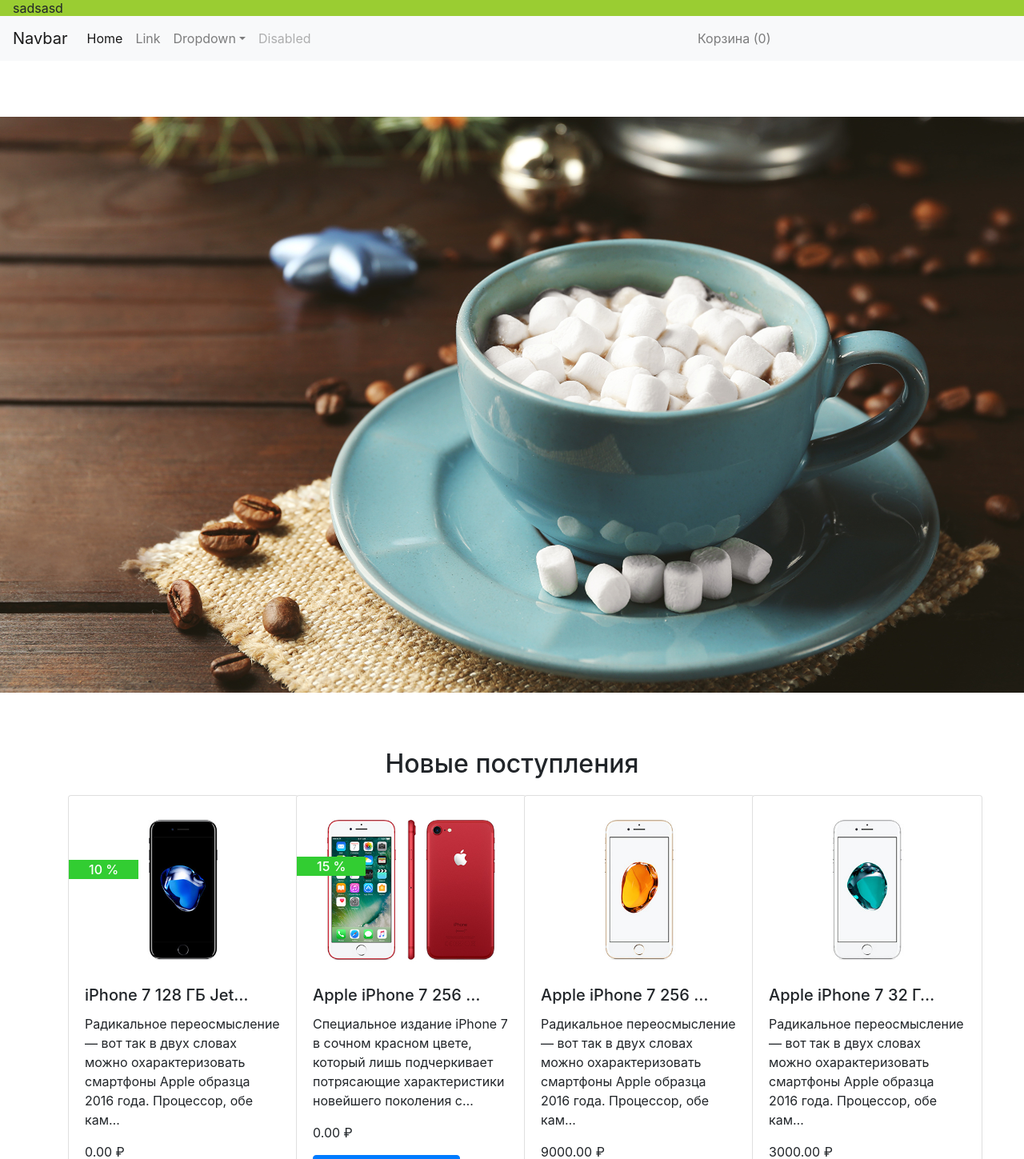
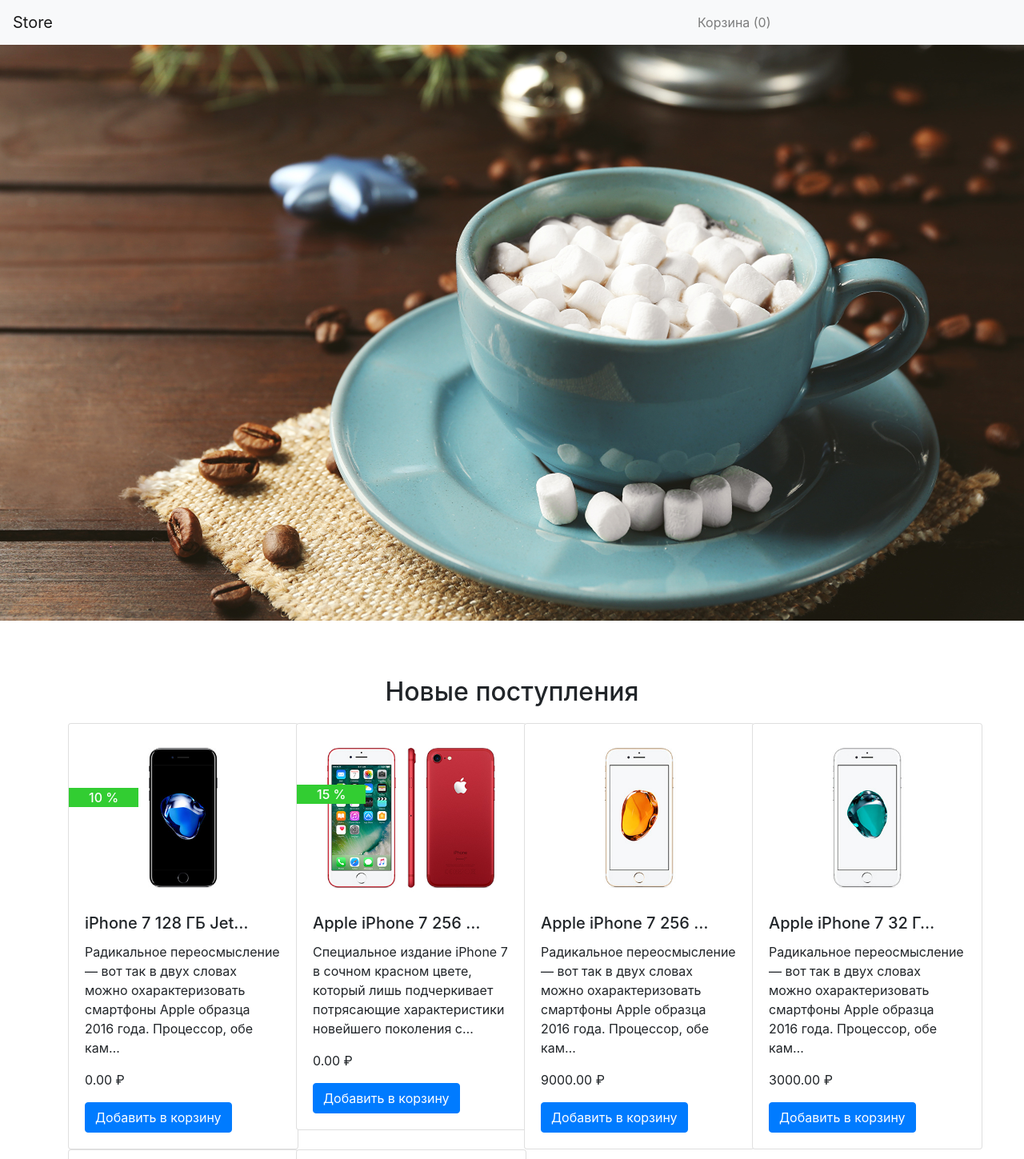
Before and after one commit to KarmOff/Django-store, a Django app: page / in a window 1280 px wide. Shown: the top 1449 px of the page at 80% size. Run offline with Django 3.2, Linux system fonts and the light colour scheme; data comes from the database, SQL or seed files in the repository; both versions use the stored data as it was after the commit; some libraries are stand-ins or nearby versions.

Commit message:
Last commit

```diff
--- a/orders/context_processors.py
+++ b/orders/context_processors.py
@@ -5,7 +5,7 @@ def getting_basket_info(request):
     if not session_key:
         request.session.cycle_key()
 
-    products_in_basket = ProductInBasket.objects.filter(session_key=session_key, is_active=True)
+    products_in_basket = ProductInBasket.objects.filter(session_key=session_key, is_active=True, order__isnull=True)
     product_total_count = products_in_basket.count()
 
     return locals()
--- a/orders/models.py
+++ b/orders/models.py
@@ -1,6 +1,7 @@
 from django.db import models
 from products.models import Product
 from django.db.models.signals import post_save
+from django.contrib.auth.models import User
 
 class Status(models.Model):
     name = models.CharField(max_length=24, blank=True, null=True, default=None)
@@ -18,6 +19,7 @@ class Status(models.Model):
 
 
 class Order(models.Model):
+    user = models.ForeignKey(User, blank=True, null=True, default=None)
     total_price = models.DecimalField(max_digits=10, decimal_places=2, default=0) #total price for all products in order
     custom_name = models.CharField(max_length=64, blank=True, null=True, default=None)
     custom_email = models.EmailField(blank=True, null=True, default=None)
@@ -59,7 +61,7 @@ class ProductInOrder(models.Model):
     def save(self , *args, **kwargs):
         price_per_item = self.product.price
         self.price_per_item = price_per_item
-        self.total_price = self.count * price_per_item
+        self.total_price = int(self.count) * price_per_item
 
         super(ProductInOrder, self).save(*args, **kwargs)
 
--- a/static/static_dev/css/home.css
+++ b/static/static_dev/css/home.css
@@ -1,5 +1,6 @@
 .section-top {
     width: 100%;
+    margin-top: 0px!important;
 }
 .section-top img {
     width: 100%;
--- a/templates/header.html
+++ b/templates/header.html
@@ -1,38 +1,15 @@
 <header>
-    <nav class="navbar navbar-expand-lg navbar-top">
-        sadsasd
-    </nav>
     <nav class="navbar navbar-expand-lg navbar-light bg-light">
-      <a class="navbar-brand" href="#">Navbar</a>
+      <a class="navbar-brand" href="/">Store</a>
       <button class="navbar-toggler" type="button" data-toggle="collapse" data-target="#navbarSupportedContent" aria-controls="navbarSupportedContent" aria-expanded="false" aria-label="Toggle navigation">
         <span class="navbar-toggler-icon"></span>
       </button>
 
         <div class="collapse navbar-collapse" id="navbarSupportedContent">
-            <ul class="navbar-nav mr-auto">
-                <li class="nav-item active">
-                    <a class="nav-link" href="#">Home <span class="sr-only">(current)</span></a>
-                </li>
-                <li class="nav-item">
-                    <a class="nav-link" href="#">Link</a>
-                </li>
-                <li class="nav-item dropdown">
-                    <a class="nav-link dropdown-toggle" href="#" id="navbarDropdown" role="button" data-toggle="dropdown" aria-haspopup="true" aria-expanded="false">Dropdown</a>
-                    <div class="dropdown-menu" aria-labelledby="navbarDropdown">
-                        <a class="dropdown-item" href="#">Action</a>
-                        <a class="dropdown-item" href="#">Another action</a>
-                        <div class="dropdown-divider"></div>
-                        <a class="dropdown-item" href="#">Something else here</a>
-                    </div>
-                </li>
-                <li class="nav-item">
-                    <a class="nav-link disabled" href="#">Disabled</a>
-                </li>
-            </ul>
             <ul class="navbar-nav ml-auto">
                 <li class="nav-item">
                     <div class="basket-container">
-                        <a href="" class="nav-link">
+                        <a href="/checkout/" class="nav-link">
                             Корзина
                             <span id="basket_total_count">
                                 {% if product_total_count %}
```
Also changed, not shown: orders/forms.py (+3 -5 lines), orders/views.py (+30 -2 lines), templates/orders/checkout.html (+17 -2 lines), db.sqlite3, orders/migrations/0009_order_user.py (added).
